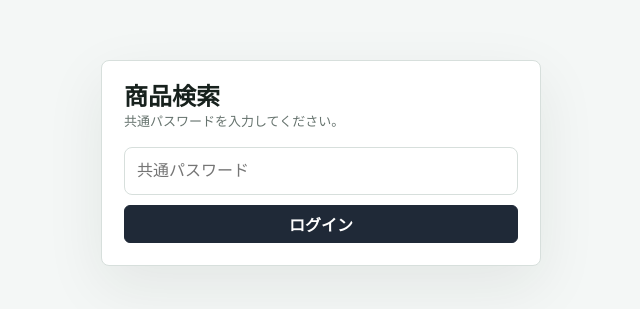
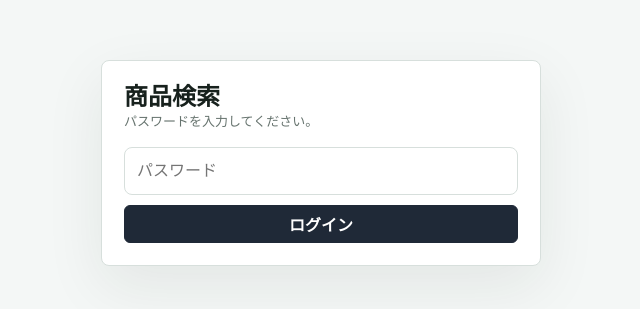
Before and after one commit to 55czdps6dj-ai/Tana-Ban, a Next.js app: page / in a window 1280 px wide. Shown: the part 237-546 px from the top of the page, without its empty margins (319-959 px from the left). Built offline with nearby package versions, Linux system fonts and the light colour scheme.

Commit message:
Clean up search and login copy

```diff
--- a/components/warehouse-shelf-finder.tsx
+++ b/components/warehouse-shelf-finder.tsx
@@ -81,7 +81,6 @@ export function WarehouseShelfFinder() {
   const {
     query,
     products,
-    productSourceName,
     errorMessage,
     setQuery,
     setSelectedShelfNumber,
@@ -159,7 +158,7 @@ export function WarehouseShelfFinder() {
     const password = appPassword.trim();
 
     if (!password) {
-      setErrorMessage("共通パスワードを入力してください。");
+      setErrorMessage("パスワードを入力してください。");
       return;
     }
 
@@ -400,7 +399,7 @@ export function WarehouseShelfFinder() {
         <section className="authPanel" aria-label="ログイン">
           <div>
             <h1>商品検索</h1>
-            <p>共通パスワードを入力してください。</p>
+            <p>パスワードを入力してください。</p>
           </div>
           <form
             className="authForm"
@@ -413,8 +412,8 @@ export function WarehouseShelfFinder() {
               type="password"
               value={appPassword}
               onChange={(event) => setAppPassword(event.target.value)}
-              placeholder="共通パスワード"
-              aria-label="共通パスワード"
+              placeholder="パスワード"
+              aria-label="パスワード"
             />
             <button className="requestButton" type="submit">
               ログイン
@@ -559,11 +558,6 @@ export function WarehouseShelfFinder() {
                 <Search size={20} aria-hidden="true" />
               </button>
             </form>
-            <div className="dataStatus" aria-label="取り込み状況">
-              <span>商品: {productSourceName}</span>
-              <span>登録商品: {products.length} 件</span>
-              <span>{isLoadingOnlineData ? "同期中" : "オンライン同期"}</span>
-            </div>
           </section>
 
           <section className="workspace searchOnlyWorkspace">
@@ -571,15 +565,13 @@ export function WarehouseShelfFinder() {
               <div className="paneHeader">
                 <div>
                   <h2>検索結果</h2>
-                  <p>
-                    {hasSearched ? `${filteredProducts.length} 件` : "検索ボタンを押すまで非表示"}
-                  </p>
+                  {hasSearched ? <p>{filteredProducts.length} 件</p> : null}
                 </div>
               </div>
 
               <div className="resultList">
                 {!hasSearched ? (
-                  <div className="emptyState">キーワードを入力して虫眼鏡ボタンを押してください。</div>
+                  <div className="emptyState">キーワードを入力して検索ボタンを押してください。</div>
                 ) : filteredProducts.length > 0 ? (
                   filteredProducts.map((product) => (
                     <div key={product.id} className="resultItem">
```
